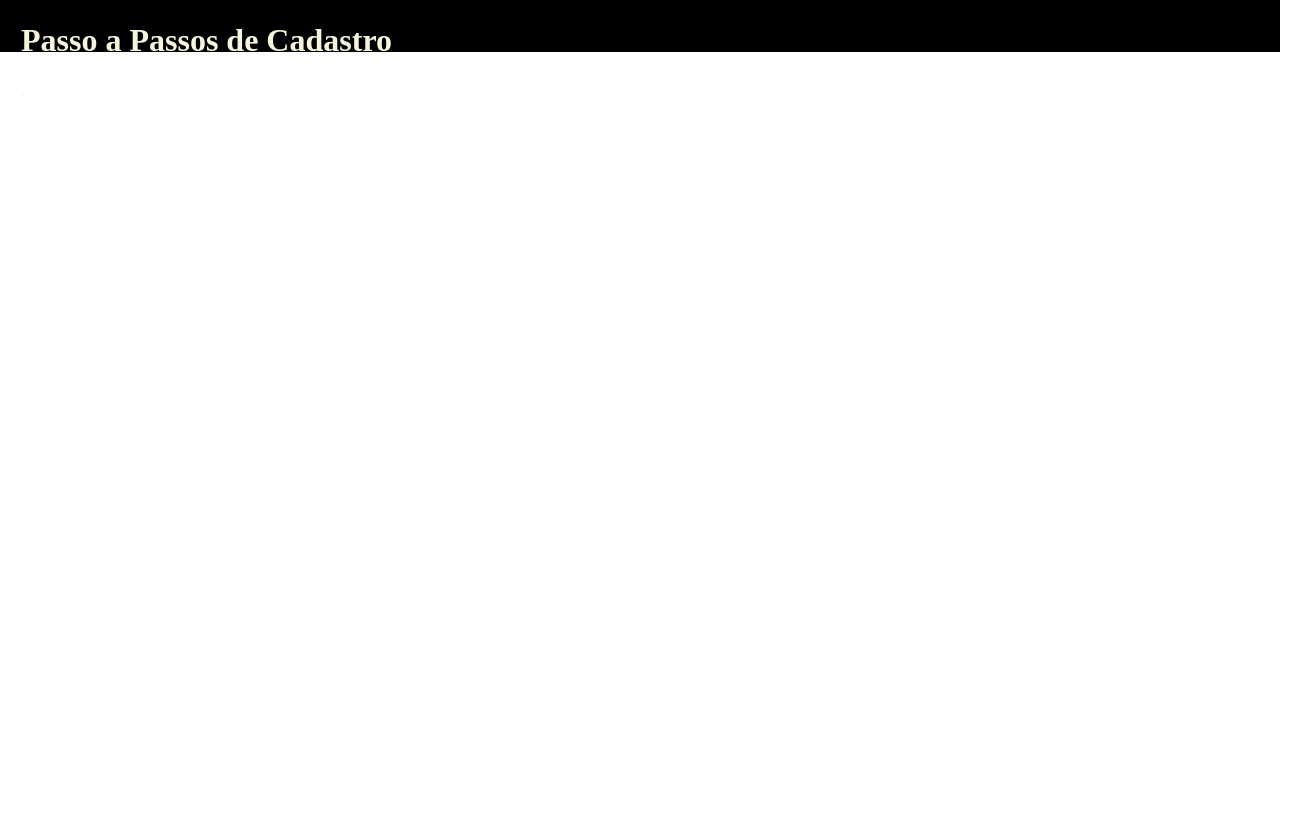
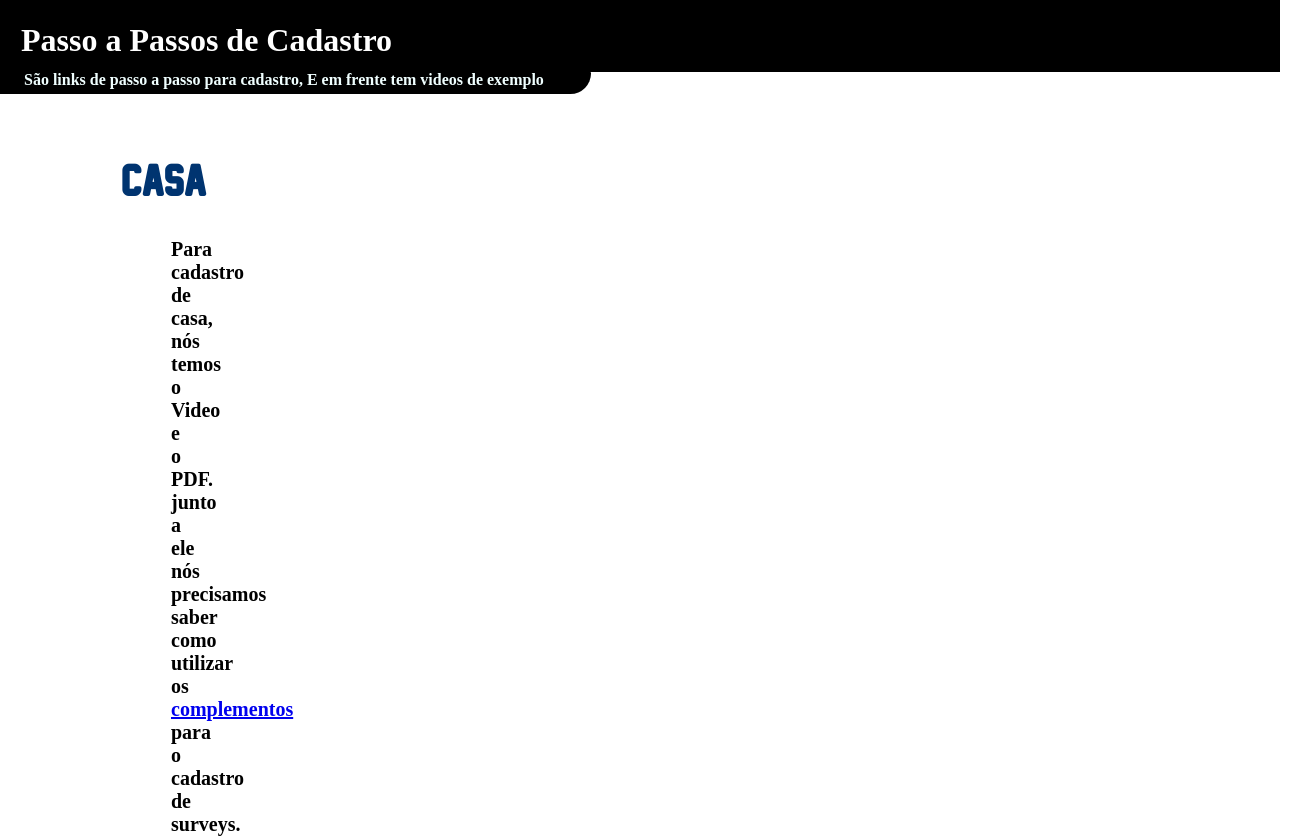
Before and after one commit to vinicius1504/CADASTRO-DE-SURVEY-final, a plain HTML site: page index.html in a window 1280 px wide. Shown: the whole page, 1305 px wide, since content can reach past the window. Before the commit the page ends 800 px from the top, so only its background shows below. Drawn offline with Linux system fonts and the light colour scheme.

Commit message:
atualização da casa

```diff
--- a/css/style.css
+++ b/css/style.css
@@ -10,13 +10,46 @@ body,html{
     border-color: black;
     border-style: dashed;
     background-color: rgb(0, 0, 0);
-    height: 50px;
-    color: beige;
+    height: 70px;
+    color: rgb(255, 255, 255);
+    font-family: 'Times New Roman', Times, serif;
 
 }
-.casinha{
 
-color: black;
+.CASANAME{
+
+    font-family: casa;
+    color: rgb(0, 52, 112);
+    font-size: 40px;
+    padding-top: 30px;
+    padding-left: 100px;
+
+}
+
+.titulo2{
+    color: azure;
+    background-color: black ;
+    border-style: none;
+    width: 15cm;
+    padding-left: 30px;
+    margin-top: -10px;
+    margin-left: -27px;
+    border-radius: 10px 37px 298px 57px;
+    border-bottom: 200cm;
+    height: 23px;
+
+}
 
 
+#texts{
+
+    color: black;
+    border-style: solid;
+    border: 20px;
+    border-color: black;
+    padding-right: 30cm;
+    text-align: justify;
+    font-size: 20px;
+    padding-left: 150px;
+
 }
--- a/index.html
+++ b/index.html
@@ -6,14 +6,36 @@
     <meta name="viewport" content="width=device-width, initial-scale=1.0">
     <title>Document</title>
     <link rel="stylesheet" href="css/style.css">
+    <style>
+          @font-face{
+        font-family: casa;
+        src: url(/fonts/New\ Athletic\ M54.ttf);
+        }
+    </style>
 </head>
 <body>
+
 
     <div class="titulo">
         <H1>
         Passo a Passos de Cadastro
-   </H1>
-   <div class="casinha1"><i class="fa fa-home">.</i></div>
+
+   <h4 class="titulo2">
+    São links de passo a passo para cadastro, E em frente tem videos de exemplo
+
+   </h4>
+
+   <h2 class="CASANAME" id="TITULOS">
+        Casa
+   </h2>
+
+   <h4 id="texts">
+    Para cadastro de casa, nós temos o Video e o PDF. junto a ele nós precisamos saber como utilizar os <a href="https://drive.google.com/file/d/1NDRj_24FpwZqxBSQLg0bsO8FjOZxz2W8/view?usp=sharing" target="_blank" download="Cadstro de Complementos"> complementos</a> para o cadastro de surveys.
+   </h4>
+
+
+
+
 </div>
 
 
```
Also changed, not shown: fonts/New Athletic M54.ttf (added), imagens/casa.jpg (added).
